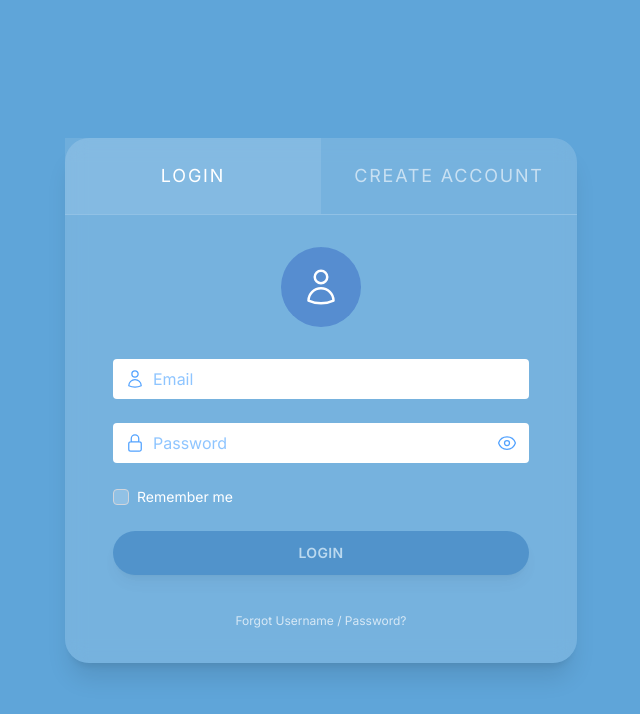
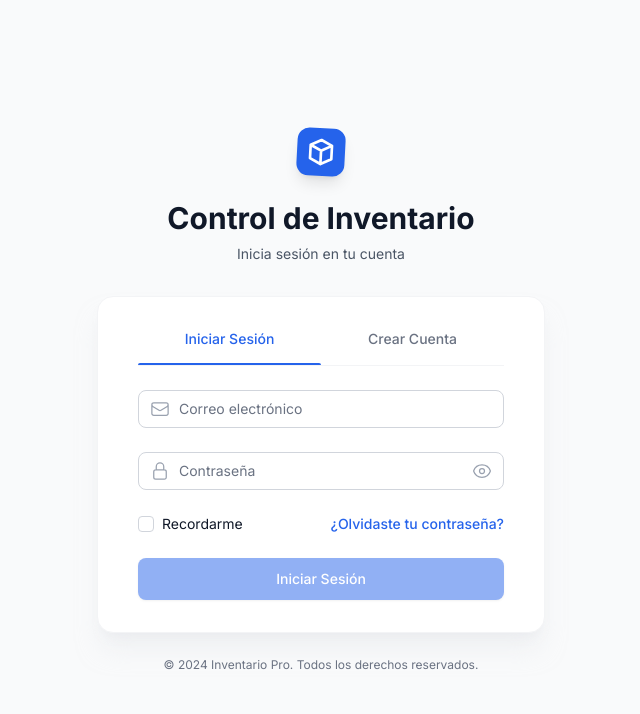
Before and after one commit to jonmoisescaceres-ops/inventario, a React (Vite) app in the folder frontend/: page /auth in a window 1280 px wide. Shown: the top 714 px of the page, without its empty margins (319-959 px from the left). Built offline with nearby package versions, Linux system fonts and the light colour scheme.

Commit message:
Rediseño completo de página de Login: estilo profesional blanco/gris

```diff
--- a/frontend/src/pages/Auth.tsx
+++ b/frontend/src/pages/Auth.tsx
@@ -1,7 +1,7 @@
 import { useState } from 'react'
 import { useNavigate } from 'react-router-dom'
 import { api } from '../api/client'
-import { useAuthStore } from '../store/auth.ts'
+import { useAuthStore } from '../store/auth'
 import Swal from 'sweetalert2'
 import { UserIcon, EnvelopeIcon, LockClosedIcon, EyeIcon, EyeSlashIcon, ShieldCheckIcon, InformationCircleIcon } from '@heroicons/react/24/outline'
 
@@ -33,7 +33,6 @@ export default function Auth() {
   const [codigo, setCodigo] = useState('')
   const [showReg, setShowReg] = useState(false)
   const [loadingReg, setLoadingReg] = useState(false)
-  const [showTooltip, setShowTooltip] = useState(false)
   const emailValidReg = /.+@.+\..+/.test(correoR)
   const passValidReg = passwordR.length >= 6
   const matchReg = passwordR === confirmR
@@ -44,7 +43,7 @@ export default function Auth() {
     setLoadingLogin(true)
     try {
       const res = await api.post('/auth/login', { correo, password })
-      loginStore({ ...res.data, remember })
+      loginStore({ ...res.data }) // Recuerda que ya se guarda siempre
       const r = res.data.usuario.rol
       navigate(r === 'admin' ? '/' : '/salidas', { replace: true })
     } catch {
@@ -72,254 +71,228 @@ export default function Auth() {
     }
   }
 
+  const InputField = ({ icon: Icon, type, placeholder, value, onChange, showPasswordToggle, onTogglePassword, required = true, valid = true, errorMsg }: any) => (
+    <div className="space-y-1">
+      <div className="relative">
+        <div className="absolute inset-y-0 left-0 pl-3 flex items-center pointer-events-none">
+          <Icon className="h-5 w-5 text-gray-400" />
+        </div>
+        <input
+          type={type}
+          className="block w-full pl-10 pr-3 py-2 border border-gray-300 rounded-lg leading-5 bg-white placeholder-gray-500 focus:outline-none focus:placeholder-gray-400 focus:ring-1 focus:ring-primary-500 focus:border-primary-500 sm:text-sm transition duration-150 ease-in-out"
+          placeholder={placeholder}
+          value={value}
+          onChange={onChange}
+          required={required}
+        />
+        {showPasswordToggle && (
+          <div className="absolute inset-y-0 right-0 pr-3 flex items-center">
+            <button type="button" onClick={onTogglePassword} className="text-gray-400 hover:text-gray-500 focus:outline-none">
+              {type === 'text' ? <EyeSlashIcon className="h-5 w-5" /> : <EyeIcon className="h-5 w-5" />}
+            </button>
+          </div>
+        )}
+      </div>
+      {!valid && value && <p className="text-xs text-red-500 ml-1">{errorMsg}</p>}
+    </div>
+  )
+
   return (
-    <div className="min-h-screen grid place-items-center bg-[#5FA5D9] p-6 font-sans">
-      <div className="w-full max-w-lg">
-        <div className="rounded-3xl shadow-xl" style={{ backgroundColor: 'rgba(255,255,255,0.15)', backdropFilter: 'blur(10px)' }}>
-          {/* Tab Header */}
-          <div className="flex border-b border-white/20">
+    <div className="min-h-screen bg-gray-50 flex flex-col justify-center py-12 sm:px-6 lg:px-8 font-sans">
+      <div className="sm:mx-auto sm:w-full sm:max-w-md">
+        <div className="text-center">
+          <div className="mx-auto h-12 w-12 bg-primary-600 rounded-xl flex items-center justify-center shadow-lg transform rotate-3">
+            <svg xmlns="http://www.w3.org/2000/svg" className="h-8 w-8 text-white" fill="none" viewBox="0 0 24 24" stroke="currentColor">
+              <path strokeLinecap="round" strokeLinejoin="round" strokeWidth={2} d="M20 7l-8-4-8 4m16 0l-8 4m8-4v10l-8 4m0-10L4 7m8 4v10M4 7v10l8 4" />
+            </svg>
+          </div>
+          <h2 className="mt-6 text-center text-3xl font-extrabold text-gray-900">
+            Control de Inventario
+          </h2>
+          <p className="mt-2 text-center text-sm text-gray-600">
+            {activeTab === 'login' ? 'Inicia sesión en tu cuenta' : 'Crea una nueva cuenta'}
+          </p>
+        </div>
+      </div>
+
+      <div className="mt-8 sm:mx-auto sm:w-full sm:max-w-md">
+        <div className="bg-white py-8 px-4 shadow-xl shadow-gray-200/50 sm:rounded-2xl sm:px-10 border border-gray-100">
+
+          {/* Tabs */}
+          <div className="flex border-b border-gray-100 mb-6">
             <button
-              type="button"
               onClick={() => setActiveTab('login')}
-              className={`flex-1 py-6 text-center text-lg font-light tracking-widest uppercase transition-all ${
-                activeTab === 'login'
-                  ? 'text-white bg-white/10'
-                  : 'text-white/60 hover:text-white/80'
+              className={`flex-1 pb-4 text-sm font-medium text-center transition-colors relative ${activeTab === 'login' ? 'text-primary-600' : 'text-gray-500 hover:text-gray-700'
                 }`}
             >
-              LOGIN
+              Iniciar Sesión
+              {activeTab === 'login' && <div className="absolute bottom-0 left-0 right-0 h-0.5 bg-primary-600 rounded-t-full" />}
             </button>
             <button
-              type="button"
               onClick={() => setActiveTab('register')}
-              className={`flex-1 py-6 text-center text-lg font-light tracking-widest uppercase transition-all ${
-                activeTab === 'register'
-                  ? 'text-white bg-white/10'
-                  : 'text-white/60 hover:text-white/80'
+              className={`flex-1 pb-4 text-sm font-medium text-center transition-colors relative ${activeTab === 'register' ? 'text-primary-600' : 'text-gray-500 hover:text-gray-700'
                 }`}
             >
-              CREATE ACCOUNT
+              Crear Cuenta
+              {activeTab === 'register' && <div className="absolute bottom-0 left-0 right-0 h-0.5 bg-primary-600 rounded-t-full" />}
             </button>
           </div>
 
-          {/* Tab Content */}
-          <div className="relative overflow-hidden">
-            {/* Login Form */}
-            <div
-              className={`transition-all duration-300 ${
-                activeTab === 'login'
-                  ? 'opacity-100 translate-x-0'
-                  : 'opacity-0 absolute inset-0 translate-x-full pointer-events-none'
-              }`}
-            >
-              <div className="grid place-items-center pt-8">
-                <div className="w-20 h-20 rounded-full bg-primary-600/20 grid place-items-center relative">
-                  <div className="absolute inset-0 rounded-full bg-blue-900/20"></div>
-                  <UserIcon className="w-10 text-white z-10" />
-                </div>
-              </div>
-              <form onSubmit={onLogin} className="px-12 py-8 space-y-6">
-                <div className="space-y-2">
-                  <div className="relative">
-                    <UserIcon className="w-5 absolute left-3 top-1/2 -translate-y-1/2 text-blue-400" />
+          {activeTab === 'login' ? (
+            <form className="space-y-6" onSubmit={onLogin}>
+              <InputField
+                icon={EnvelopeIcon}
+                type="email"
+                placeholder="Correo electrónico"
+                value={correo}
+                onChange={(e: any) => setCorreo(e.target.value)}
+                valid={emailValidLogin}
+                errorMsg="Ingresa un correo válido"
+              />
+
+              <InputField
+                icon={LockClosedIcon}
+                type={showLogin ? 'text' : 'password'}
+                placeholder="Contraseña"
+                value={password}
+                onChange={(e: any) => setPassword(e.target.value)}
+                showPasswordToggle={true}
+                onTogglePassword={() => setShowLogin(!showLogin)}
+                valid={passValidLogin}
+                errorMsg="Mínimo 6 caracteres"
+              />
+
+              <div className="flex items-center justify-between">
+                <div className="flex items-center">
                   <input
-                      type="email"
-                      className="pl-10 w-full h-10 rounded bg-white border-none placeholder-blue-300 text-blue-600 focus:ring-2 focus:ring-blue-400"
-                      placeholder="Email"
-                      value={correo}
-                      onChange={(e) => setCorreo(e.target.value)}
-                      required
-                    />
-                  </div>
-                  {!emailValidLogin && correo && <div className="text-xs text-white/80">Correo inválido</div>}
-                </div>
-                <div className="space-y-2">
-                  <div className="relative">
-                    <LockClosedIcon className="w-5 absolute left-3 top-1/2 -translate-y-1/2 text-blue-400" />
-                    <input
-                      type={showLogin ? 'text' : 'password'}
-                      className="pl-10 pr-10 w-full h-10 rounded bg-white border-none placeholder-blue-300 text-blue-600 focus:ring-2 focus:ring-blue-400"
-                      placeholder="Password"
-                      value={password}
-                      onChange={(e) => setPassword(e.target.value)}
-                      required
-                    />
-                    <button
-                      type="button"
-                      className="absolute right-3 top-1/2 -translate-y-1/2 text-blue-400 hover:text-blue-500"
-                      onClick={() => setShowLogin(!showLogin)}
-                    >
-                      {showLogin ? <EyeSlashIcon className="w-5" /> : <EyeIcon className="w-5" />}
-                    </button>
-                  </div>
-                  {!passValidLogin && password && <div className="text-xs text-white/80">Mínimo 6 caracteres</div>}
-                </div>
-                <div className="flex items-center gap-2">
-                  <input
+                    id="remember-me"
+                    name="remember-me"
                     type="checkbox"
                     checked={remember}
                     onChange={(e) => setRemember(e.target.checked)}
-                    className="w-4 h-4 rounded border-gray-300 text-blue-600 focus:ring-blue-500 bg-white/20"
+                    className="h-4 w-4 text-primary-600 focus:ring-primary-500 border-gray-300 rounded"
                   />
-                  <label className="text-sm text-white">Remember me</label>
+                  <label htmlFor="remember-me" className="ml-2 block text-sm text-gray-900">
+                    Recordarme
+                  </label>
                 </div>
-                <button
-                  disabled={loadingLogin || !emailValidLogin || !passValidLogin}
-                  className="w-full bg-[#2C75B8] hover:bg-[#24619a] transition text-white rounded-full py-3 font-semibold tracking-wide shadow-lg uppercase text-sm disabled:opacity-50 disabled:cursor-not-allowed"
-                >
-                  {loadingLogin ? 'LOGGING IN...' : 'LOGIN'}
-                </button>
-                <div className="text-center pt-2">
-                  <a href="#" className="text-xs text-white/70 hover:text-white transition">
-                    Forgot Username / Password?
+                <div className="text-sm">
+                  <a href="#" className="font-medium text-primary-600 hover:text-primary-500">
+                    ¿Olvidaste tu contraseña?
                   </a>
                 </div>
-              </form>
               </div>
 
-            {/* Register Form */}
-            <div
-              className={`transition-all duration-300 ${
-                activeTab === 'register'
-                  ? 'opacity-100 translate-x-0'
-                  : 'opacity-0 absolute inset-0 -translate-x-full pointer-events-none'
-              }`}
+              <div>
+                <button
+                  type="submit"
+                  disabled={loadingLogin || !emailValidLogin || !passValidLogin}
+                  className="w-full flex justify-center py-2.5 px-4 border border-transparent rounded-lg shadow-sm text-sm font-medium text-white bg-primary-600 hover:bg-primary-700 focus:outline-none focus:ring-2 focus:ring-offset-2 focus:ring-primary-500 disabled:opacity-50 disabled:cursor-not-allowed transition-colors"
                 >
-              <form onSubmit={onRegister} className="px-12 py-8 space-y-5">
-                <div className="space-y-1">
-                  <div className="relative">
-                    <UserIcon className="w-5 absolute left-3 top-1/2 -translate-y-1/2 text-blue-400" />
-                    <input
-                      className="pl-10 w-full h-10 rounded bg-white border-none placeholder-blue-300 text-blue-600 focus:ring-2 focus:ring-blue-400"
-                      placeholder="Username"
+                  {loadingLogin ? 'Iniciando sesión...' : 'Iniciar Sesión'}
+                </button>
+              </div>
+            </form>
+          ) : (
+            <form className="space-y-4" onSubmit={onRegister}>
+              <InputField
+                icon={UserIcon}
+                type="text"
+                placeholder="Nombre completo"
                 value={nombre}
-                      onChange={(e) => setNombre(e.target.value)}
-                      required
+                onChange={(e: any) => setNombre(e.target.value)}
+                required={true}
+              />
+
+              <InputField
+                icon={EnvelopeIcon}
+                type="email"
+                placeholder="Correo electrónico"
+                value={correoR}
+                onChange={(e: any) => setCorreoR(e.target.value)}
+                valid={emailValidReg}
+                errorMsg="Ingresa un correo válido"
+              />
+
+              <div className="grid grid-cols-2 gap-3">
+                <InputField
+                  icon={LockClosedIcon}
+                  type={showReg ? 'text' : 'password'}
+                  placeholder="Contraseña"
+                  value={passwordR}
+                  onChange={(e: any) => setPasswordR(e.target.value)}
+                  showPasswordToggle={true}
+                  onTogglePassword={() => setShowReg(!showReg)}
+                  valid={passValidReg}
+                  errorMsg="Mínimo 6"
+                />
+                <InputField
+                  icon={LockClosedIcon}
+                  type={showReg ? 'text' : 'password'}
+                  placeholder="Confirmar"
+                  value={confirmR}
+                  onChange={(e: any) => setConfirmR(e.target.value)}
+                  valid={matchReg}
+                  errorMsg="No coincide"
                 />
               </div>
-                </div>
-                <div className="space-y-1">
-                  <div className="relative">
-                    <EnvelopeIcon className="w-5 absolute left-3 top-1/2 -translate-y-1/2 text-blue-400" />
-                    <input
-                      type="email"
-                      className="pl-10 w-full h-10 rounded bg-white border-none placeholder-blue-300 text-blue-600 focus:ring-2 focus:ring-blue-400"
-                      placeholder="E-mail"
-                      value={correoR}
-                      onChange={(e) => setCorreoR(e.target.value)}
-                      required
-                    />
-                  </div>
-                  {!emailValidReg && correoR && <div className="text-xs text-white/80">Correo inválido</div>}
-                </div>
-                <div className="space-y-1">
-                  <div className="relative">
-                    <LockClosedIcon className="w-5 absolute left-3 top-1/2 -translate-y-1/2 text-blue-400" />
-                    <input
-                      type={showReg ? 'text' : 'password'}
-                      className="pl-10 pr-10 w-full h-10 rounded bg-white border-none placeholder-blue-300 text-blue-600 focus:ring-2 focus:ring-blue-400"
-                      placeholder="Password"
-                      value={passwordR}
-                      onChange={(e) => setPasswordR(e.target.value)}
-                      required
-                    />
-                    <button
-                      type="button"
-                      className="absolute right-3 top-1/2 -translate-y-1/2 text-blue-400 hover:text-blue-500"
-                      onClick={() => setShowReg(!showReg)}
-                    >
-                      {showReg ? <EyeSlashIcon className="w-5" /> : <EyeIcon className="w-5" />}
-                    </button>
-                  </div>
-                  {!passValidReg && passwordR && <div className="text-xs text-white/80">Mínimo 6 caracteres</div>}
-                </div>
-                <div className="space-y-1">
-                  <div className="relative">
-                    <LockClosedIcon className="w-5 absolute left-3 top-1/2 -translate-y-1/2 text-blue-400" />
-                    <input
-                      type={showReg ? 'text' : 'password'}
-                      className="pl-10 w-full h-10 rounded bg-white border-none placeholder-blue-300 text-blue-600 focus:ring-2 focus:ring-blue-400"
-                      placeholder="Confirm Password"
-                      value={confirmR}
-                      onChange={(e) => setConfirmR(e.target.value)}
-                      required
-                    />
-                  </div>
-                  {!matchReg && confirmR && <div className="text-xs text-white/80">No coincide</div>}
-                </div>
 
-                <div className="space-y-1 pt-2">
-                  <div className="flex gap-6 justify-center">
-                    <label className="inline-flex items-center gap-2 text-sm text-white">
-                      <input
-                        type="radio"
-                        name="rol"
-                        checked={rol === 'operador'}
-                        onChange={() => setRol('operador')}
-                        className="text-blue-600 focus:ring-blue-500 bg-white/20 border-white/50"
-                      />
-                      Operador
+              {/* Selector de Rol */}
+              <div>
+                <label className="block text-sm font-medium text-gray-700 mb-2">Tipo de cuenta</label>
+                <div className="grid grid-cols-2 gap-3">
+                  <label className={`cursor-pointer border rounded-lg p-3 flex items-center justify-center gap-2 transition-all ${rol === 'operador' ? 'border-primary-500 bg-primary-50 text-primary-700' : 'border-gray-200 hover:border-gray-300'}`}>
+                    <input type="radio" name="rol" className="sr-only" checked={rol === 'operador'} onChange={() => setRol('operador')} />
+                    <UserIcon className="w-4 h-4" />
+                    <span className="text-sm font-medium">Operador</span>
                   </label>
-                    <label className="inline-flex items-center gap-2 text-sm text-white">
-                      <input
-                        type="radio"
-                        name="rol"
-                        checked={rol === 'admin'}
-                        onChange={() => setRol('admin')}
-                        className="text-blue-600 focus:ring-blue-500 bg-white/20 border-white/50"
-                      />
-                      Admin
+                  <label className={`cursor-pointer border rounded-lg p-3 flex items-center justify-center gap-2 transition-all ${rol === 'admin' ? 'border-primary-500 bg-primary-50 text-primary-700' : 'border-gray-200 hover:border-gray-300'}`}>
+                    <input type="radio" name="rol" className="sr-only" checked={rol === 'admin'} onChange={() => setRol('admin')} />
+                    <ShieldCheckIcon className="w-4 h-4" />
+                    <span className="text-sm font-medium">Admin</span>
                   </label>
                 </div>
               </div>
 
               {rol === 'admin' && (
-                  <div className="space-y-1">
-                    <div className="flex items-center gap-2 mb-1">
-                      <label className="text-xs text-white/90">Admin Code</label>
                 <div className="relative">
-                        <button
-                          type="button"
-                          className="text-white/70 hover:text-white transition"
-                          onMouseEnter={() => setShowTooltip(true)}
-                          onMouseLeave={() => setShowTooltip(false)}
-                        >
-                          <InformationCircleIcon className="w-4 h-4" />
-                        </button>
-                        {showTooltip && (
-                          <div className="absolute left-6 top-0 w-64 bg-gray-900 text-white text-xs rounded-lg p-3 shadow-xl z-10">
-                            <div className="font-semibold mb-1">¿Dónde obtener el Admin Code?</div>
-                            <div className="text-white/80">
-                              El código se configura en el archivo <code className="bg-white/10 px-1 rounded">.env</code> del backend usando la variable{' '}
-                              <code className="bg-white/10 px-1 rounded">ADMIN_INVITE_CODE</code>
+                  <div className="flex justify-between items-center mb-1">
+                    <label className="block text-xs font-medium text-gray-700">Código de Administrador</label>
+                    <div className="relative group">
+                      <InformationCircleIcon className="w-4 h-4 text-gray-400 cursor-help" />
+                      <div className="absolute bottom-full right-0 mb-2 w-48 bg-gray-900 text-white text-xs rounded p-2 hidden group-hover:block z-10">
+                        Configure ADMIN_INVITE_CODE en el .env del backend
                       </div>
                     </div>
-                        )}
                   </div>
-                    </div>
-                    <div className="relative">
-                      <ShieldCheckIcon className="w-5 absolute left-3 top-1/2 -translate-y-1/2 text-blue-400" />
-                      <input
-                        className="pl-10 w-full h-10 rounded bg-white border-none placeholder-blue-300 text-blue-600 focus:ring-2 focus:ring-blue-400"
-                        placeholder="Admin Code"
+                  <InputField
+                    icon={ShieldCheckIcon}
+                    type="text"
+                    placeholder="Código de invitación"
                     value={codigo}
-                        onChange={(e) => setCodigo(e.target.value)}
-                        required
+                    onChange={(e: any) => setCodigo(e.target.value)}
+                    required={true}
                   />
-                    </div>
                 </div>
               )}
 
+              <div className="pt-2">
                 <button
+                  type="submit"
                   disabled={loadingReg || !emailValidReg || !passValidReg || !matchReg || (rol === 'admin' && !codigo)}
-                  className="w-full bg-[#2C75B8] hover:bg-[#24619a] transition text-white rounded-full py-3 font-semibold tracking-wide shadow-lg uppercase text-sm disabled:opacity-50 disabled:cursor-not-allowed"
+                  className="w-full flex justify-center py-2.5 px-4 border border-transparent rounded-lg shadow-sm text-sm font-medium text-white bg-primary-600 hover:bg-primary-700 focus:outline-none focus:ring-2 focus:ring-offset-2 focus:ring-primary-500 disabled:opacity-50 disabled:cursor-not-allowed transition-colors"
                 >
-                  {loadingReg ? 'CREATING...' : 'CREATE ACCOUNT'}
+                  {loadingReg ? 'Creando cuenta...' : 'Crear Cuenta'}
                 </button>
+              </div>
             </form>
+          )}
         </div>
-          </div>
-        </div>
+
+        {/* Footer */}
+        <p className="mt-6 text-center text-xs text-gray-500">
+          &copy; 2024 Inventario Pro. Todos los derechos reservados.
+        </p>
       </div>
     </div>
   )
```
Lines whose indentation alone changed are shown as unchanged.
